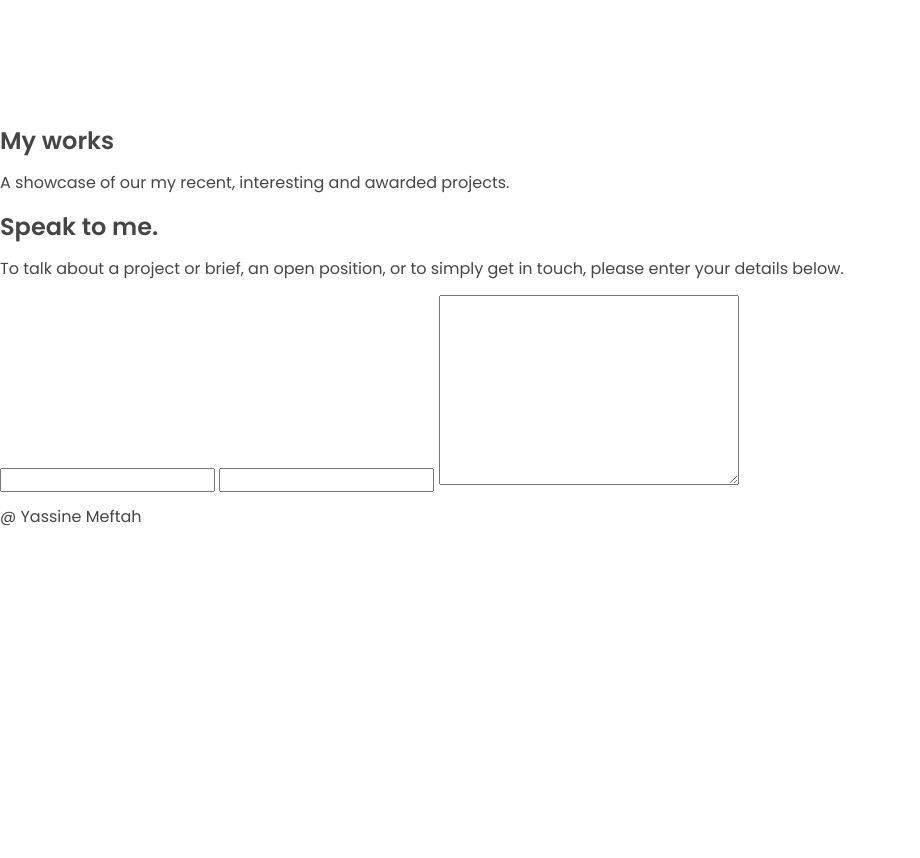
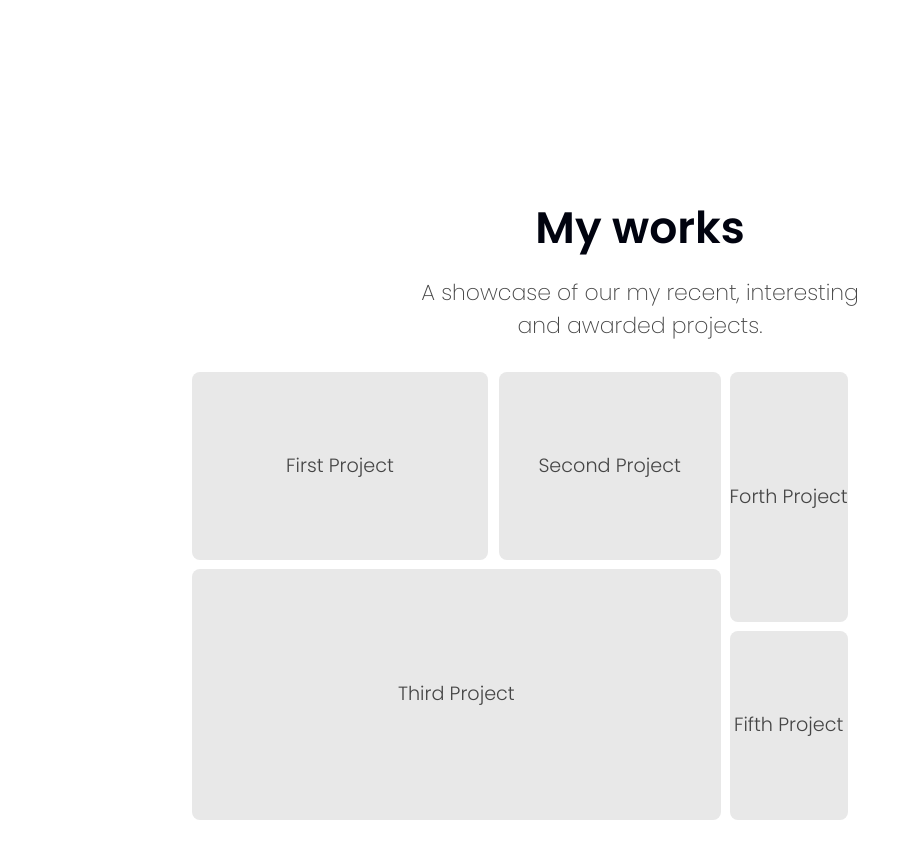
Before and after one commit to sinovic/potfolio-test, a website: page app/index.html in a window 1280 px wide. Shown: the part 1880-2738 px from the top of the page, without its empty margins (0-920 px from the left). Before the commit the page ends 2422 px from the top, so only its background shows below. Drawn offline with Linux system fonts and the light colour scheme.

Commit message:
Completed portfolio section

```diff
--- /dev/null
+++ b/app/assets/styles/base/_typography.css
@@ -0,0 +1,7 @@
+.center {
+  text-align: center;
+}
+
+.justify {
+  text-align: justify;
+}
--- /dev/null
+++ b/app/assets/styles/modules/_card.css
@@ -0,0 +1,69 @@
+.card {
+  min-height: 28rem;
+  margin: 0 auto;
+  display: flex;
+  flex-flow: column nowrap;
+  justify-content: space-between;
+
+  @mixin atSmall {
+    flex-flow: row wrap;
+    max-width: 48.75rem;
+  }
+
+  @mixin atLarge {
+    max-width: 56rem;
+  }
+
+  &-col {
+    display: flex;
+    flex-flow: column nowrap;
+    justify-content: space-between;
+    align-content: space-between;
+    flex-basis: 100%;
+    width: 94%;
+    margin: 0 auto;
+
+    @mixin atSmall {
+      flex-flow: row wrap;
+    }
+
+    &:first-of-type {
+      @mixin atLarge {
+        flex-basis: 59%;
+        margin: 0;
+      }
+    }
+
+    &:last-of-type {
+
+      @mixin atSmall {
+        margin-top: 1.5%;
+      }
+
+      @mixin atLarge {
+        flex-flow: column wrap;
+        flex-basis: 40%;
+        margin: 0;
+      }
+    }
+  }
+
+  &__item {
+    display: flex;
+    background-color: #E8E8E8;
+    border-radius: 8px;
+    justify-content: center;
+    align-items: center;
+    height: 250px;
+    margin-bottom: 10px;
+
+    @mixin atSmall {
+      margin-bottom: 0;
+    }
+
+    &__title {
+      font-size: 1.2rem;
+      font-weight: 300;
+    }
+  }
+}
--- a/app/assets/styles/modules/_page-section.css
+++ b/app/assets/styles/modules/_page-section.css
@@ -6,6 +6,6 @@
   }
 
   @mixin atLarge {
-    padding: 12.5rem 0;
+    padding: 12.5rem 0 6rem;
   }
 }
--- /dev/null
+++ b/app/assets/styles/modules/_portfolio.css
@@ -0,0 +1,3 @@
+.portfolio {
+  //background-color: yellow;
+}
--- a/app/assets/styles/modules/_text-content.css
+++ b/app/assets/styles/modules/_text-content.css
@@ -3,36 +3,22 @@
     font-size: 1.05rem;
     font-weight: 100;
     line-height: 1.5;
-    text-align: justify;
     margin-bottom: 30px;
 
     @mixin atSmall {
       font-size: 1.25rem;
-      font-weight: 100;
-      line-height: 1.5;
-      text-align: justify;
-      margin-bottom: 30px;
     }
 
     @mixin atMedium {
       font-size: 1.375rem;
-      font-weight: 100;
-      line-height: 1.5;
-      text-align: justify;
     }
 
     @mixin atLarge {
       font-size: 1.25rem;
-      font-weight: 100;
-      line-height: 1.5;
-      text-align: justify;
     }
 
     @mixin atXlarge {
       font-size: 1.375rem;
-      font-weight: 100;
-      line-height: 1.5;
-      text-align: justify;
     }
   }
 
@@ -53,4 +39,30 @@
       max-width: 36rem;
     }
   }
+
+  &--smaller {
+    margin: 0 auto;
+    max-width: 21.25rem;
+
+    @mixin atSmall {
+      max-width: 25rem;
+    }
+
+    @mixin atMedium {
+      max-width: 27.5rem;
+    }
+
+    @mixin atLarge {
+      max-width: 30rem;
+    }
+
+  }
+
+  &--centred {
+    text-align: center;
+  }
+
+  &--justified {
+    text-align: justify;
+  }
 }
--- a/app/assets/styles/style.css
+++ b/app/assets/styles/style.css
@@ -2,6 +2,7 @@
 @import "base/_vars";
 @import "base/_mixins";
 @import "base/_global";
+@import "base/_typography";
 @import "modules/_wrapper";
 @import "modules/_page-section";
 @import "modules/_hero";
@@ -10,3 +11,6 @@
 @import "modules/_row";
 @import "modules/_about";
 @import "modules/_text-content";
+@import "modules/_portfolio";
+@import "modules/_card";
+@import "modules/_project";
--- a/app/index.html
+++ b/app/index.html
@@ -42,8 +42,8 @@
                 </picture>
             </div>
             <div class="row__xlarge-6 row__large-7">
-                <div class="text-content text-content--narrow">
-                    <h2 class="headline headline--t-margin headline--centred">Yassine Meftah</h2>
+                <h2 class="headline headline--t-margin about__full-name">Yassine Meftah</h2>
+                <div class="text-content text-content--narrow text-content--justified">
                     <p>I'm a Front-end web developer + UX/UI Designer from Morocco, Normally I don't look this serious. but it's an attempt to impress all the cool kids. I am passionate about crafting beautiful and well performing web application. </p>
                     <p>My technical expertise and creative nature combine to make sense of the complexities of the digital world and form ideas from insights that can transform brands for the better </p>
                         <div class="text-content__icons">
@@ -64,10 +64,36 @@
     </div>
 </section>
 
-<section class="portfolio">
-    <h2>My works</h2>
-    <p>A showcase of our my recent, interesting and awarded projects.</p>
-    <div class="portfolio__item"></div>
+<section class="portfolio page-section">
+    <div class="wrapper">
+        <h2 class="headline center">My works</h2>
+        <div class="text-content text-content--smaller">
+            <p class="center">A showcase of our my recent, interesting and awarded projects.</p>
+        </div>
+        <div class="card">
+            <!--Column 1-->
+            <div class="card-col">
+                <article class="card__item project-1">
+                    <h2 class="card__item__title">First Project</h2>
+                </article>
+                <article class="card__item project-2">
+                    <h2 class="card__item__title">Second Project</h2>
+                </article>
+                <article class="card__item project-3">
+                    <h2 class="card__item__title">Third Project</h2>
+                </article>
+            </div>
+            <!--Column 2-->
+            <div class="card-col">
+                <article class="card__item project-4">
+                    <h2 class="card__item__title">Forth Project</h2>
+                </article>
+                <article class="card__item project-5">
+                    <h2 class="card__item__title">Fifth Project</h2>
+                </article>
+            </div>
+        </div>
+    </div>
 </section>
 
 <section class="contact">
--- a/app/temp/styles/style.css
+++ b/app/temp/styles/style.css
@@ -468,6 +468,14 @@ img {
   height: auto;
 }
 
+.center {
+  text-align: center;
+}
+
+.justify {
+  text-align: justify;
+}
+
 .wrapper {
   margin: 0 auto;
   padding: 0 19px;
@@ -548,7 +556,7 @@ img {
 @media (min-width: 992px) {
 
 .page-section {
-    padding: 12.5rem 0
+    padding: 12.5rem 0 6rem
 }
   }
 
@@ -744,18 +752,6 @@ img {
 }
   }
 
-.headline--centred {
-      text-align: center;
-  }
-
-@media (min-width: 992px) {
-
-.headline--centred {
-
-      text-align: left
-  }
-  }
-
 .headline--t-margin {
     margin-top: .7rem;
   }
@@ -827,6 +823,17 @@ img {
     display: block;
   }
 
+.about__full-name {
+    text-align: center;
+  }
+
+@media (min-width: 992px) {
+
+.about__full-name {
+      text-align: left
+  }
+  }
+
 .about__image {
     display: block;
     margin: 0 auto;
@@ -863,48 +870,34 @@ img {
     font-size: 1.05rem;
     font-weight: 100;
     line-height: 1.5;
-    text-align: justify;
     margin-bottom: 30px;
   }
 
 @media (min-width: 576px) {
 
 .text-content p {
-      font-size: 1.25rem;
-      font-weight: 100;
-      line-height: 1.5;
-      text-align: justify;
-      margin-bottom: 30px
+      font-size: 1.25rem
   }
   }
 
 @media (min-width: 768px) {
 
 .text-content p {
-      font-size: 1.375rem;
-      font-weight: 100;
-      line-height: 1.5;
-      text-align: justify
+      font-size: 1.375rem
   }
   }
 
 @media (min-width: 992px) {
 
 .text-content p {
-      font-size: 1.25rem;
-      font-weight: 100;
-      line-height: 1.5;
-      text-align: justify
+      font-size: 1.25rem
   }
   }
 
 @media (min-width: 1200px) {
 
 .text-content p {
-      font-size: 1.375rem;
-      font-weight: 100;
-      line-height: 1.5;
-      text-align: justify
+      font-size: 1.375rem
   }
   }
 
@@ -927,3 +920,243 @@ img {
       max-width: 36rem
   }
   }
+
+.text-content--smaller {
+    margin: 0 auto;
+    max-width: 21.25rem;
+
+  }
+
+@media (min-width: 576px) {
+
+.text-content--smaller {
+      max-width: 25rem
+
+  }
+  }
+
+@media (min-width: 768px) {
+
+.text-content--smaller {
+      max-width: 27.5rem
+
+  }
+  }
+
+@media (min-width: 992px) {
+
+.text-content--smaller {
+      max-width: 30rem
+
+  }
+  }
+
+.text-content--centred {
+    text-align: center;
+  }
+
+.text-content--justified {
+    text-align: justify;
+  }
+
+.portfolio {
+  //background-color: yellow;
+}
+
+.card {
+  min-height: 28rem;
+  margin: 0 auto;
+  display: -webkit-box;
+  display: -ms-flexbox;
+  display: flex;
+  -webkit-box-orient: vertical;
+  -webkit-box-direction: normal;
+      -ms-flex-flow: column nowrap;
+          flex-flow: column nowrap;
+  -webkit-box-pack: justify;
+      -ms-flex-pack: justify;
+          justify-content: space-between;
+}
+
+@media (min-width: 576px) {
+
+.card {
+    -webkit-box-orient: horizontal;
+    -webkit-box-direction: normal;
+        -ms-flex-flow: row wrap;
+            flex-flow: row wrap;
+    max-width: 48.75rem
+}
+  }
+
+@media (min-width: 992px) {
+
+.card {
+    max-width: 56rem
+}
+  }
+
+.card-col {
+    display: -webkit-box;
+    display: -ms-flexbox;
+    display: flex;
+    -webkit-box-orient: vertical;
+    -webkit-box-direction: normal;
+        -ms-flex-flow: column nowrap;
+            flex-flow: column nowrap;
+    -webkit-box-pack: justify;
+        -ms-flex-pack: justify;
+            justify-content: space-between;
+    -ms-flex-line-pack: justify;
+        align-content: space-between;
+    -ms-flex-preferred-size: 100%;
+        flex-basis: 100%;
+    width: 94%;
+    margin: 0 auto;
+  }
+
+@media (min-width: 576px) {
+
+.card-col {
+      -webkit-box-orient: horizontal;
+      -webkit-box-direction: normal;
+          -ms-flex-flow: row wrap;
+              flex-flow: row wrap
+  }
+  }
+
+@media (min-width: 992px) {
+
+.card-col:first-of-type {
+        -ms-flex-preferred-size: 59%;
+            flex-basis: 59%;
+        margin: 0
+    }
+  }
+
+@media (min-width: 576px) {
+
+.card-col:last-of-type {
+        margin-top: 1.5%
+    }
+  }
+
+@media (min-width: 992px) {
+
+.card-col:last-of-type {
+        -webkit-box-orient: vertical;
+        -webkit-box-direction: normal;
+            -ms-flex-flow: column wrap;
+                flex-flow: column wrap;
+        -ms-flex-preferred-size: 40%;
+            flex-basis: 40%;
+        margin: 0
+    }
+  }
+
+.card__item {
+    display: -webkit-box;
+    display: -ms-flexbox;
+    display: flex;
+    background-color: #E8E8E8;
+    border-radius: 8px;
+    -webkit-box-pack: center;
+        -ms-flex-pack: center;
+            justify-content: center;
+    -webkit-box-align: center;
+        -ms-flex-align: center;
+            align-items: center;
+    height: 250px;
+    margin-bottom: 10px;
+  }
+
+@media (min-width: 576px) {
+
+.card__item {
+      margin-bottom: 0
+  }
+  }
+
+.card__item__title {
+      font-size: 1.2rem;
+      font-weight: 300;
+    }
+
+@media (min-width: 576px) {
+    .project-1,
+    .project-2,
+    .project-3,
+    .project-4 {
+      height: 250px;
+    }
+
+    .project-1 {
+      -ms-flex-preferred-size: 60%;
+          flex-basis: 60%;
+    }
+
+    .project-2 {
+      -ms-flex-preferred-size: 38%;
+          flex-basis: 38%;
+    }
+
+    .project-3 {
+      -ms-flex-preferred-size: 100%;
+          flex-basis: 100%;
+      height: 300px;
+      margin-top: 1.55%;
+    }
+
+    .project-4 {
+      -ms-flex-preferred-size: 38%;
+          flex-basis: 38%;
+    }
+
+    .project-5 {
+      -ms-flex-preferred-size: 60%;
+          flex-basis: 60%;
+    }
+
+    @media (min-width: 992px) {
+      .project-1,
+      .project-2 {
+        height: 42%;
+      }
+
+      .project-1 {
+        -ms-flex-preferred-size: 56%;
+            flex-basis: 56%;
+      }
+
+      .project-2 {
+        -ms-flex-preferred-size: 42%;
+            flex-basis: 42%;
+      }
+
+      .project-3 {
+        -ms-flex-preferred-size: 100%;
+            flex-basis: 100%;
+        height: 56%;
+        -ms-flex-item-align: end;
+            align-self: flex-end;
+      }
+
+      .project-4,
+      .project-5 {
+        -ms-flex-preferred-size: 40%;
+            flex-basis: 40%;
+      }
+
+      .project-4 {
+        height: 56%;
+        -ms-flex-preferred-size: 56%;
+            flex-basis: 56%;
+      }
+
+      .project-5 {
+        height: 42%;
+        -ms-flex-preferred-size: 42%;
+            flex-basis: 42%;
+      }
+  }
+  }
```
Also changed, not shown: app/assets/styles/modules/_about.css (+8 -0 lines), app/assets/styles/modules/_headline.css (+0 -9 lines), app/assets/styles/modules/_project.css (added, +69 -0 lines), app/assets/images/Base-dpi.png (added), app/assets/images/Base.png (added).
